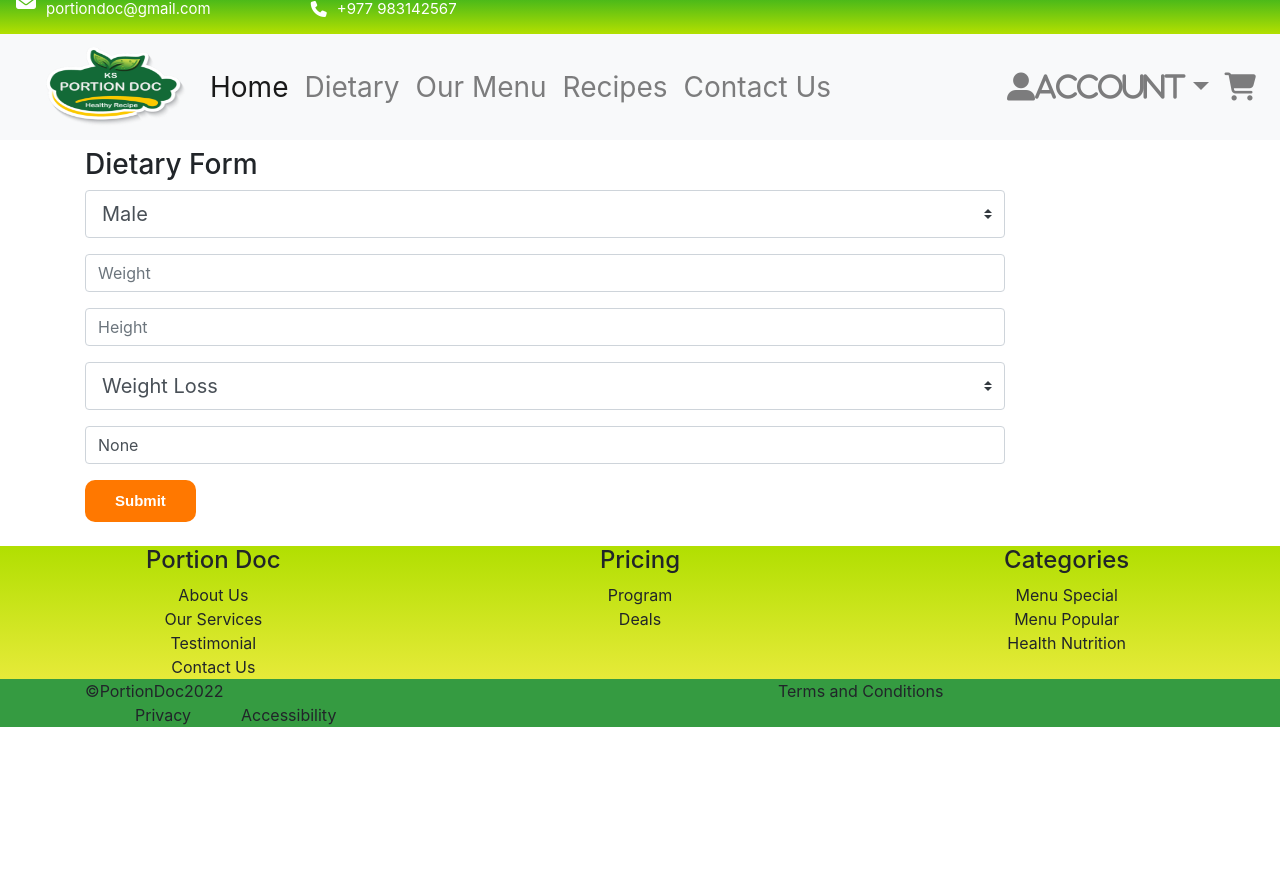
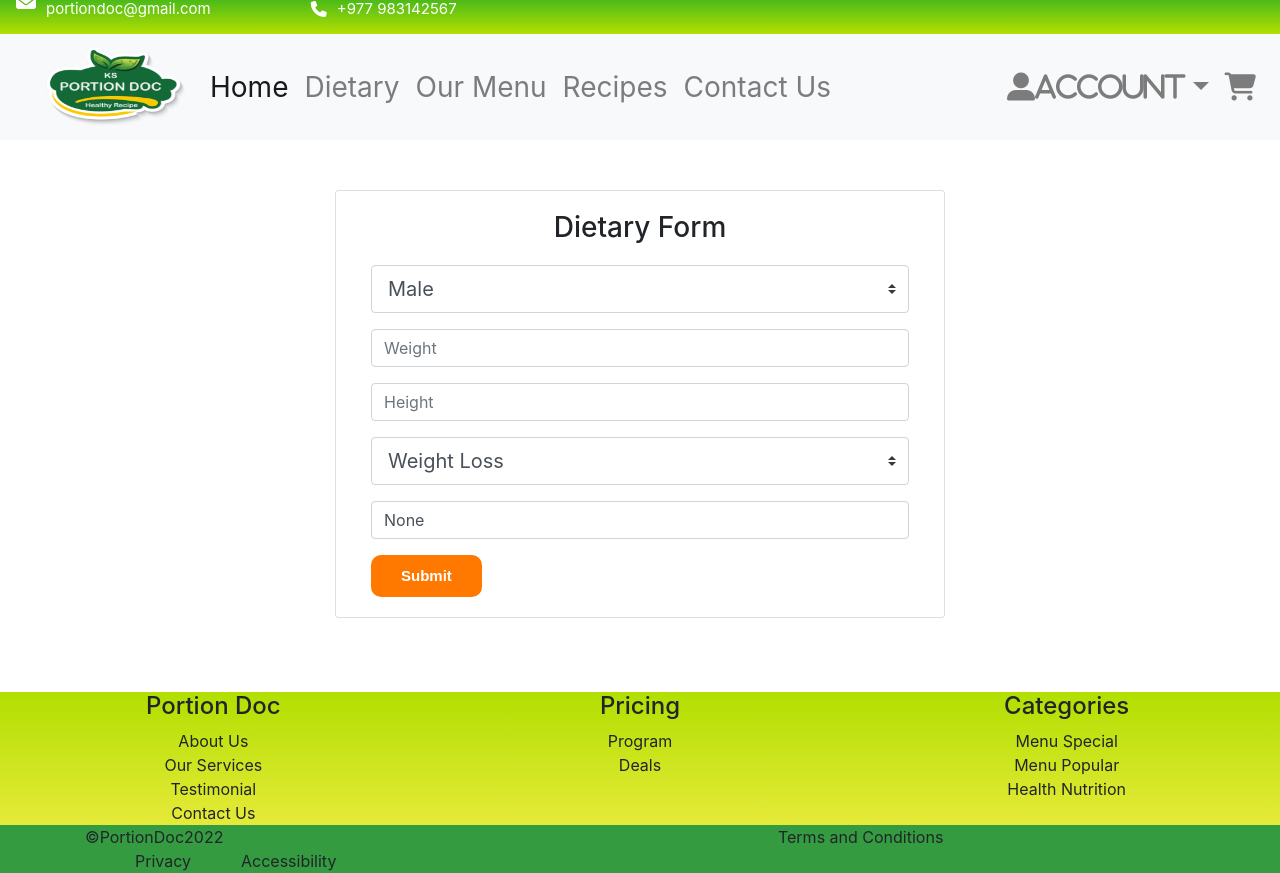
Before and after one commit to susiiiyana905/PortionDoc, a React (Create React App) app: page /requestDiet in a window 1280 px wide. Before the commit the page ends 800 px from the top, so only its background shows below. Built offline with nearby package versions, Linux system fonts and the light colour scheme; no server answers; sample sign-in values are in the browser's storage.

Commit message:
Modified

```diff
--- a/src/App.css
+++ b/src/App.css
@@ -1275,3 +1275,8 @@ background: #ff944d;
   color: #ffffff;
   border-radius: 10px;
 }
+.category{
+  border-radius: 0px;
+  background-color: #bfbfbf;
+  border-color: black;
+}
--- a/src/Components/User/ourmenu.js
+++ b/src/Components/User/ourmenu.js
@@ -82,16 +82,11 @@ const Meals = () => {
       <div className="container">
         <div id="front">
           <div id="one">
-            <div class="dropdown">
-              <button
-                id="search"
-                class="btn btn-secondary dropdown-toggle"
-                type="button"
-                data-toggle="dropdown"
-                aria-expanded="false"
-              >
-                Categories
-              </button>
+          <div class="dropdown">
+          <button class="btn btn-primary dropdown-toggle"
+          type="button" id="dropdownMenuButton" data-toggle="dropdown" aria-expanded="false">
+            Categories
+          </button>
               <div class="dropdown-menu" aria-labelledby="dropdownMenuButton">
                 {categoryData.map((category) => {
                   return (
--- a/src/Components/User/requestDiet.js
+++ b/src/Components/User/requestDiet.js
@@ -57,17 +57,24 @@ const RequestDietary = () => {
   return (
     <>
       <Header></Header>
-      <div className='container'>
+
           <div
           className="suggestion-message text-center mb-2"
           style={{ color: "red", fontWeight: "bold" }}
         >
           {message}
         </div>
-        <h3>Dietary Form</h3>
-        <form>
+        <div
+        className="col-md-6 d-flex justify-content-center mx-auto"
+        style={{ marginTop: "50px", marginBottom: "50px" }}
+      >
+         <div class="card w-100">
+          <div class="card-body">
+        <h3 style={{ textAlign: "center" }}>Dietary Form</h3>
+        <div className="container">
+        <form style={{ marginTop: "20px" }}>
         <div class="form-group row">
-              <div class="col-sm-10">
+              <div class="col-sm-12">
                 <select
                   className="custom-select custom-select-lg"
                   style={{ width: "100%" }}
@@ -82,7 +89,7 @@ const RequestDietary = () => {
             </div>
 
             <div class="form-group row">
-              <div class="col-sm-10">
+              <div class="col-sm-12">
                 <input
                 placeholder='Weight'
                   type="text"
@@ -94,7 +101,7 @@ const RequestDietary = () => {
             </div>
 
             <div class="form-group row">
-              <div class="col-sm-10">
+              <div class="col-sm-12">
                 <input
                 placeholder='Height'
                   type="text"
@@ -105,7 +112,7 @@ const RequestDietary = () => {
               </div>
             </div>
             <div class="form-group row">
-              <div class="col-sm-10">
+              <div class="col-sm-12">
                 <select
                   className="custom-select custom-select-lg"
                   style={{ width: "100%" }}
@@ -120,7 +127,7 @@ const RequestDietary = () => {
             </div>
 
             <div class="form-group row">
-              <div class="col-sm-10">
+              <div class="col-sm-12">
                 <input
                 placeholder='Allergy'
                   type="text"
@@ -135,7 +142,12 @@ const RequestDietary = () => {
           onClick={requestDietary}
           >Submit</button>
         </form>
-      </div>
+        </div>
+        </div>
+        </div>
+        </div>
+
+
  <br/>
       <Footer></Footer>
     </>
--- a/src/Components/User/viewDetailDietMeal.js
+++ b/src/Components/User/viewDetailDietMeal.js
@@ -78,14 +78,14 @@ const ViewDetailDiet = () => {
 
             <div style={{fontSize: "20px" }}>
 
-            <div style={{fontSize: "30px" }}>
+            <div style={{fontSize: "20px" }}>
 
               <p>{dietDescription}</p>
             </div>
             <div>
-              <label>Time: {time}</label>
+              <label style={{fontWeight:"bold"}}>Time: <text style={{fontWeight:"normal"}}>{time}</text></label>
               <br />
-              <label>Cooking Difficulty: {difficulty}</label>
+              <label style={{fontWeight:"bold"}}>Cooking Difficulty: <text style={{fontWeight:"normal"}}>{difficulty}</text></label>
             </div>
           </div>
         </div>
--- a/src/Components/mid.js
+++ b/src/Components/mid.js
@@ -278,9 +278,9 @@ class Mid extends Component {
           <Route
             path="/viewDetailDiet/:did"
             element={
-              <AdminPrivateRoute>
+              <UserPrivateRoute>
                 <ViewDetailDiet></ViewDetailDiet>
-              </AdminPrivateRoute>
+              </UserPrivateRoute>
             }
           ></Route>
           <Route
```
